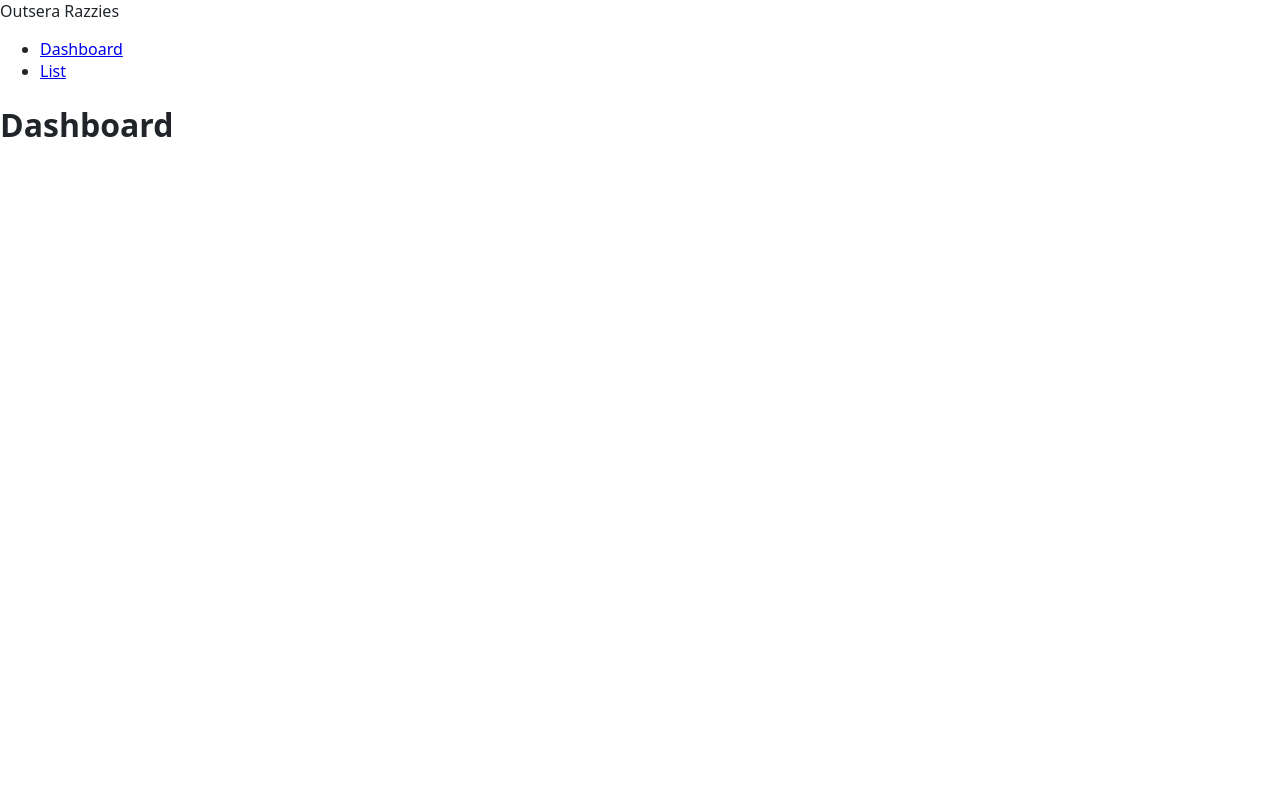
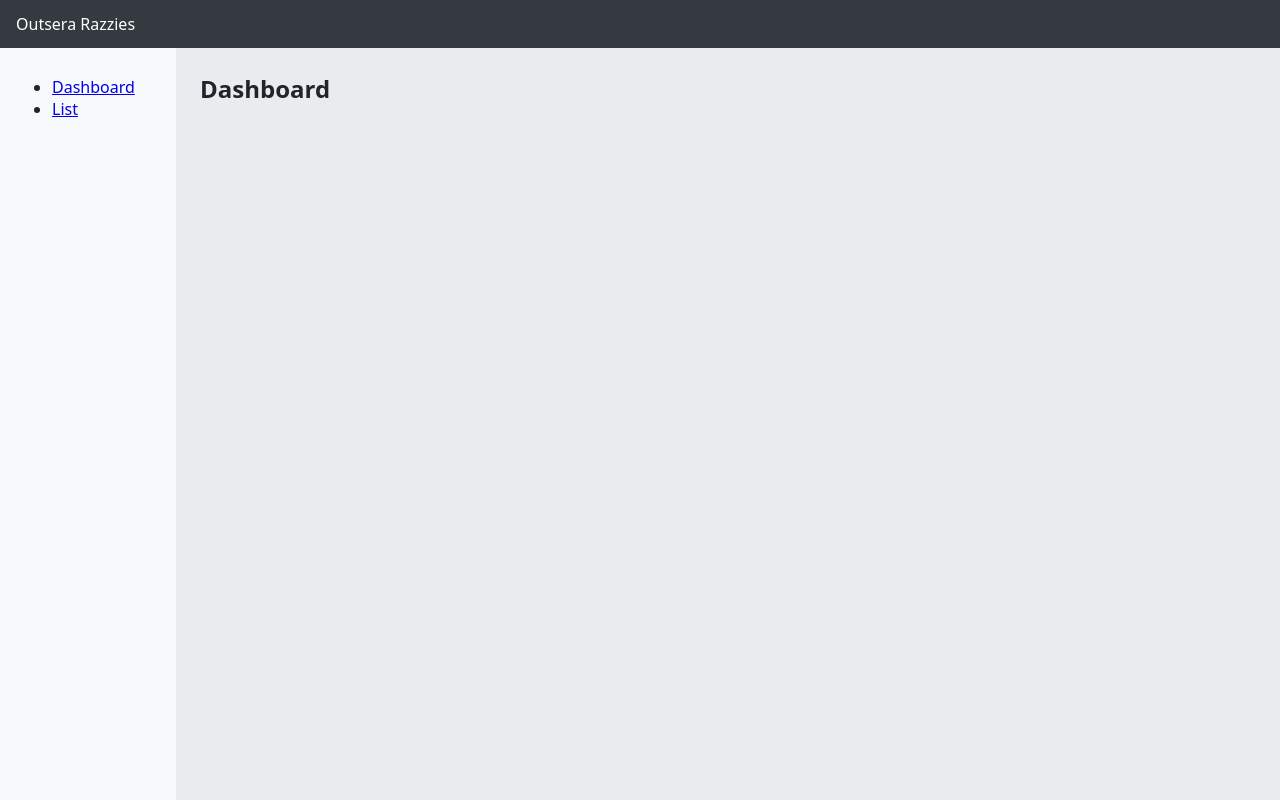
Before and after one commit to jmsralmeida/movie-classification-gr-awards, a React (Vite) app: page /dashboard in a window 1280 px wide. Built offline with nearby package versions, Linux system fonts and the light colour scheme.

Commit message:
style(shell): style AppShell with sticky header and menu
Co-Authored-By: Claude Sonnet 5.5 <noreply@anthropic.com>

```diff
--- a/src/shared/styles/tokens.css
+++ b/src/shared/styles/tokens.css
@@ -28,4 +28,6 @@
   /* Tipografia */
   --font-family-base:
     system-ui, -apple-system, 'Segoe UI', Roboto, 'Helvetica Neue', Arial, sans-serif;
+  --font-size-header: 1rem;
+  --font-size-title: 1.5rem;
 }
--- /dev/null
+++ b/src/shared/ui/AppShell/AppShell.module.css
@@ -0,0 +1,45 @@
+.shell {
+  display: grid;
+  grid-template-columns: var(--menu-width) minmax(0, 1fr);
+  grid-template-rows: var(--header-height) 1fr;
+  grid-template-areas:
+    'header header'
+    'menu content';
+  min-height: 100vh;
+  overflow-x: hidden;
+}
+
+.header {
+  grid-area: header;
+  position: sticky;
+  top: 0;
+  z-index: 1;
+  display: flex;
+  align-items: center;
+  padding: 0 var(--space-4);
+  background: var(--color-header-bg);
+  color: var(--color-header-text);
+  font-size: var(--font-size-header);
+}
+
+.menu {
+  grid-area: menu;
+  position: sticky;
+  top: var(--header-height);
+  align-self: start;
+  height: calc(100vh - var(--header-height));
+  padding: var(--space-3);
+  background: var(--color-menu-bg);
+}
+
+.content {
+  grid-area: content;
+  min-width: 0;
+  padding: var(--space-5);
+  background: var(--color-content-bg);
+}
+
+.content h1 {
+  margin: 0 0 var(--space-4);
+  font-size: var(--font-size-title);
+}
--- a/src/shared/ui/AppShell/AppShell.tsx
+++ b/src/shared/ui/AppShell/AppShell.tsx
@@ -1,4 +1,5 @@
 import type { ReactNode } from 'react'
+import styles from './AppShell.module.css'
 
 interface AppShellProps {
   title: string
@@ -8,10 +9,10 @@ interface AppShellProps {
 
 export function AppShell({ title, nav, children }: AppShellProps) {
   return (
-    <>
-      <header>{title}</header>
-      {nav}
-      <main>{children}</main>
-    </>
+    <div className={styles.shell}>
+      <header className={styles.header}>{title}</header>
+      <div className={styles.menu}>{nav}</div>
+      <main className={styles.content}>{children}</main>
+    </div>
   )
 }
```
Also changed, not shown: specs/001-app-shell/tasks.md (+1 -1 lines).
